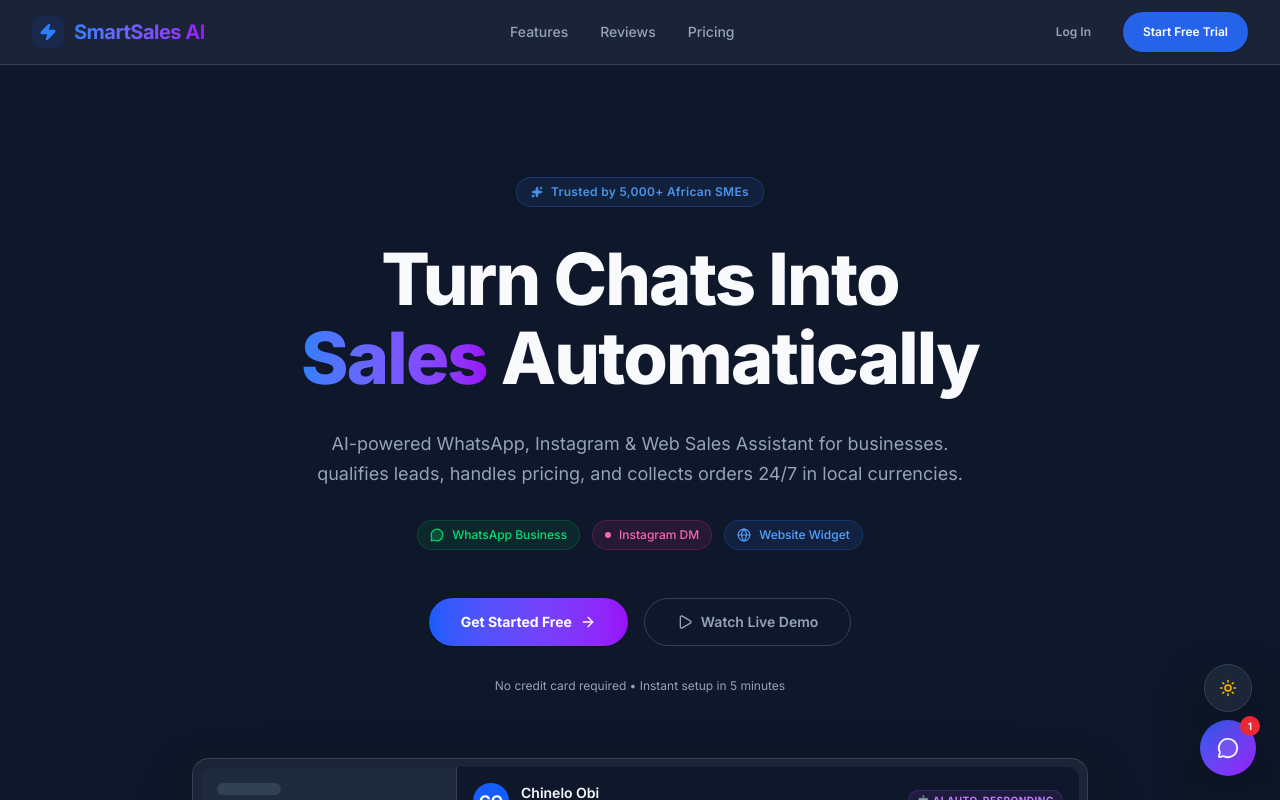
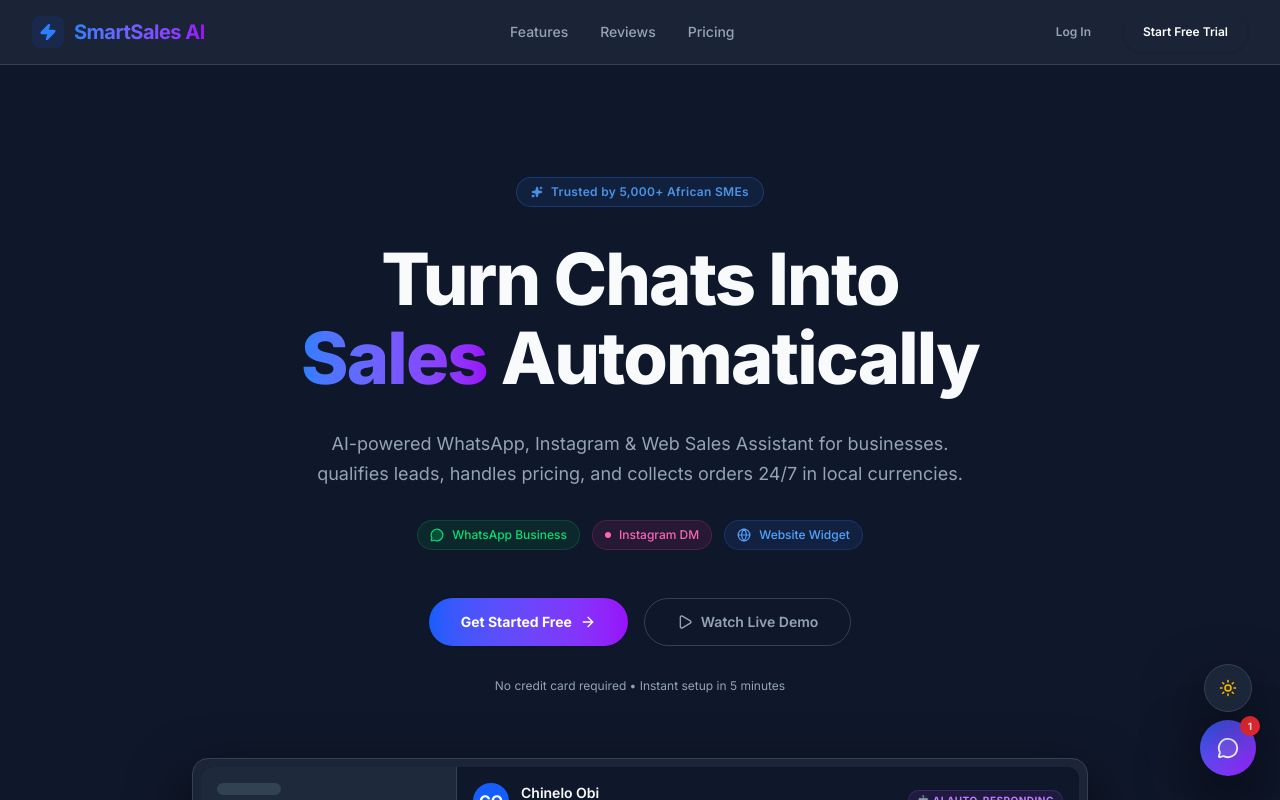
Before and after one commit to adeyemo-taiwo-m/smartsalesAI, a Next.js app: page / in a window 1280 px wide. Shown: the top 800 px of the page. Built offline with nearby package versions, Linux system fonts and the light colour scheme.

Commit message:
style: update design tokens to v1.1 (green brand, new shadows, animations)

```diff
--- a/app/globals.css
+++ b/app/globals.css
@@ -7,62 +7,64 @@
 
   --font-sans: 'Inter', sans-serif;
 
-  --color-brand-blue: #2563eb;
-  --color-brand-purple: #7c3aed;
-  --color-brand-green: #22c55e;
-  --color-brand-orange: #f97316;
+  /* Brand colors — v1.1 */
+  --color-brand-green:       #1D6B4A;
+  --color-brand-green-light: #22C55E;
+  --color-brand-purple:      #7C3AED;
+  --color-brand-orange:      #F97316;
 
-  --color-dark: var(--background);
-  --color-dark-card: var(--card-bg);
+  /* Surface tokens */
+  --color-dark:        var(--background);
+  --color-dark-card:   var(--card-bg);
   --color-dark-border: var(--border-color);
 
+  /* Text tokens */
   --color-text-primary: var(--text-primary);
-  --color-text-muted: var(--text-muted);
+  --color-text-muted:   var(--text-muted);
 
-  --color-primary: #2563eb;
+  /* Semantic */
+  --color-primary:            #1D6B4A;
   --color-primary-foreground: #ffffff;
+  --color-accent:             #7C3AED;
+  --color-accent-foreground:  #ffffff;
+  --color-success:            #22C55E;
+  --color-success-foreground: #ffffff;
+  --color-muted:              var(--card-bg);
+  --color-muted-foreground:   var(--text-muted);
+  --color-card:               var(--card-bg);
+  --color-card-foreground:    var(--text-primary);
+  --color-border:             var(--border-color);
 
-  --color-accent: #7c3aed;
-  --color-accent-foreground: #ffffff;
-
-  --color-success: #22c55e;
-  --color-success-foreground: #ffffff;
-
-  --color-muted: var(--card-bg);
-  --color-muted-foreground: var(--text-muted);
-
-  --color-card: var(--card-bg);
-  --color-card-foreground: var(--text-primary);
-
-  --color-border: var(--border-color);
-
-  --shadow-card: 0 1px 3px rgba(0,0,0,0.1), 0 0 0 1px var(--border-color);
-  --shadow-card-hover: 0 4px 24px rgba(0,0,0,0.15), 0 0 0 1px rgba(37,99,235,0.15);
-  --shadow-blue: 0 0 20px rgba(37,99,235,0.2);
-  --shadow-purple: 0 0 20px rgba(124,58,237,0.2);
-  --shadow-green: 0 0 20px rgba(34,197,94,0.15);
-  --shadow-widget: 0 25px 60px rgba(0,0,0,0.3);
-  --shadow-pricing-glow: 0 8px 40px rgba(37,99,235,0.25);
+  /* Shadows — v1.1 */
+  --shadow-card:         0 1px 3px rgba(0,0,0,0.4), 0 0 0 1px rgba(51,65,85,0.5);
+  --shadow-card-hover:   0 4px 24px rgba(0,0,0,0.5), 0 0 0 1px rgba(29,107,74,0.15);
+  --shadow-green:        0 0 20px rgba(29,107,74,0.25);
+  --shadow-green-soft:   0 0 20px rgba(34,197,94,0.15);
+  --shadow-purple:       0 0 20px rgba(124,58,237,0.2);
+  --shadow-widget:       0 25px 60px rgba(0,0,0,0.7);
+  --shadow-pricing-glow: 0 8px 40px rgba(29,107,74,0.3);
 }
 
 @custom-variant dark (&:where(.dark, .dark *));
 
+/* ── Light mode (default) ── */
 :root {
-  --background: #f8fafc;
-  --foreground: #0f172a;
-  --card-bg: #ffffff;
+  --background:   #f8fafc;
+  --foreground:   #0f172a;
+  --card-bg:      #ffffff;
   --border-color: #e2e8f0;
   --text-primary: #0f172a;
-  --text-muted: #64748b;
+  --text-muted:   #64748b;
 }
 
+/* ── Dark mode ── */
 .dark {
-  --background: #0f172a;
-  --foreground: #f8fafc;
-  --card-bg: #1e293b;
+  --background:   #0F172A;
+  --foreground:   #F8FAFC;
+  --card-bg:      #1E293B;
   --border-color: #334155;
-  --text-primary: #f8fafc;
-  --text-muted: #94a3b8;
+  --text-primary: #F8FAFC;
+  --text-muted:   #94A3B8;
 }
 
 body {
@@ -73,6 +75,26 @@
   transition: background-color 0.3s ease, color 0.3s ease, border-color 0.3s ease;
 }
 
+/* ── Custom scrollbar ── */
+::-webkit-scrollbar              { width: 6px; height: 6px; }
+::-webkit-scrollbar-track        { background: #0F172A; }
+::-webkit-scrollbar-thumb        { background: #334155; border-radius: 3px; }
+::-webkit-scrollbar-thumb:hover  { background: #475569; }
+
+/* ── Float animation (hero mockup) ── */
+@keyframes float {
+  0%, 100% { transform: translateY(0px); }
+  50%       { transform: translateY(-12px); }
+}
+.animate-float { animation: float 4s ease-in-out infinite; }
+
+/* ── Slide-up (chat widget panel) ── */
+@keyframes slide-up {
+  from { transform: translateY(20px); opacity: 0; }
+  to   { transform: translateY(0);    opacity: 1; }
+}
+.animate-slide-up { animation: slide-up 0.25s ease-out; }
+
 @layer utilities {
   .text-balance {
     text-wrap: balance;
--- a/tailwind.config.ts
+++ b/tailwind.config.ts
@@ -10,26 +10,47 @@
     extend: {
       colors: {
         brand: {
-          blue:   '#2563EB',
-          purple: '#7C3AED',
-          green:  '#22C55E',
-          orange: '#F97316',
+          green:         '#1D6B4A',   // Primary CTA, active nav, buttons, focus rings
+          purple:        '#7C3AED',   // AI indicators, secondary accent
+          'green-light': '#22C55E',   // Success states, WhatsApp, positive trends
+          orange:        '#F97316',   // Warning states, revenue highlight, warm leads
         },
         dark: {
-          DEFAULT: '#0F172A',
-          card:    '#1E293B',
-          border:  '#334155',
+          DEFAULT: '#0F172A',   // Page background
+          card:    '#1E293B',   // Cards, sidebar, panels
+          border:  '#334155',   // Borders, dividers
         }
       },
+      fontFamily: {
+        sans: ['Inter', 'sans-serif'],
+      },
       boxShadow: {
-        'card':        '0 1px 3px rgba(0,0,0,0.4), 0 0 0 1px rgba(51,65,85,0.5)',
-        'card-hover':  '0 4px 24px rgba(0,0,0,0.5), 0 0 0 1px rgba(37,99,235,0.15)',
-        'blue':        '0 0 20px rgba(37,99,235,0.2)',
-        'purple':      '0 0 20px rgba(124,58,237,0.2)',
-        'green':       '0 0 20px rgba(34,197,94,0.15)',
-        'widget':      '0 25px 60px rgba(0,0,0,0.7)',
-        'pricing-glow':'0 8px 40px rgba(37,99,235,0.25)',
-      }
+        'card':          '0 1px 3px rgba(0,0,0,0.4), 0 0 0 1px rgba(51,65,85,0.5)',
+        'card-hover':    '0 4px 24px rgba(0,0,0,0.5), 0 0 0 1px rgba(29,107,74,0.15)',
+        'green':         '0 0 20px rgba(29,107,74,0.25)',
+        'green-soft':    '0 0 20px rgba(34,197,94,0.15)',
+        'purple':        '0 0 20px rgba(124,58,237,0.2)',
+        'widget':        '0 25px 60px rgba(0,0,0,0.7)',
+        'pricing-glow':  '0 8px 40px rgba(29,107,74,0.3)',
+      },
+      backgroundImage: {
+        'hero-glow':      'radial-gradient(ellipse 80% 50% at 50% -10%, rgba(29,107,74,0.25) 0%, transparent 70%)',
+        'brand-gradient': 'linear-gradient(to right, #1D6B4A, #7C3AED)',
+      },
+      animation: {
+        'float':    'float 4s ease-in-out infinite',
+        'slide-up': 'slide-up 0.25s ease-out',
+      },
+      keyframes: {
+        float: {
+          '0%, 100%': { transform: 'translateY(0px)' },
+          '50%':      { transform: 'translateY(-12px)' },
+        },
+        'slide-up': {
+          from: { transform: 'translateY(20px)', opacity: '0' },
+          to:   { transform: 'translateY(0)',    opacity: '1' },
+        },
+      },
     },
   },
   plugins: [],
```
Also changed, not shown: 1 other file (tests, documents, lock files or other folders).
